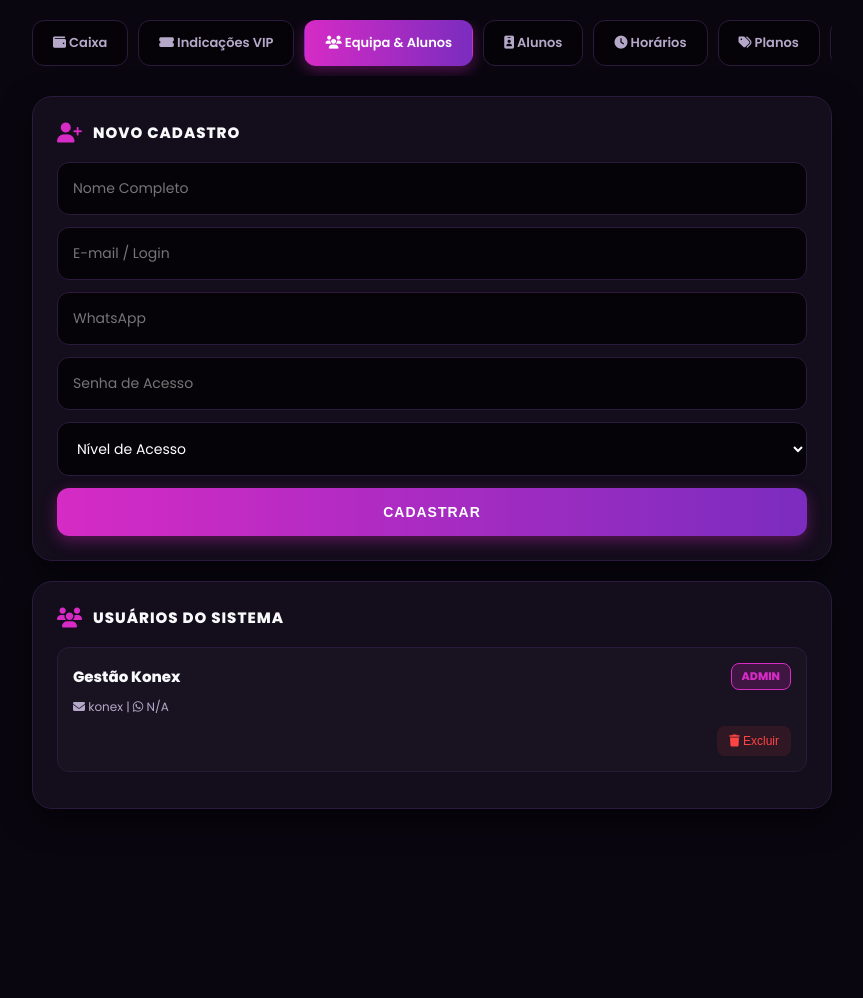
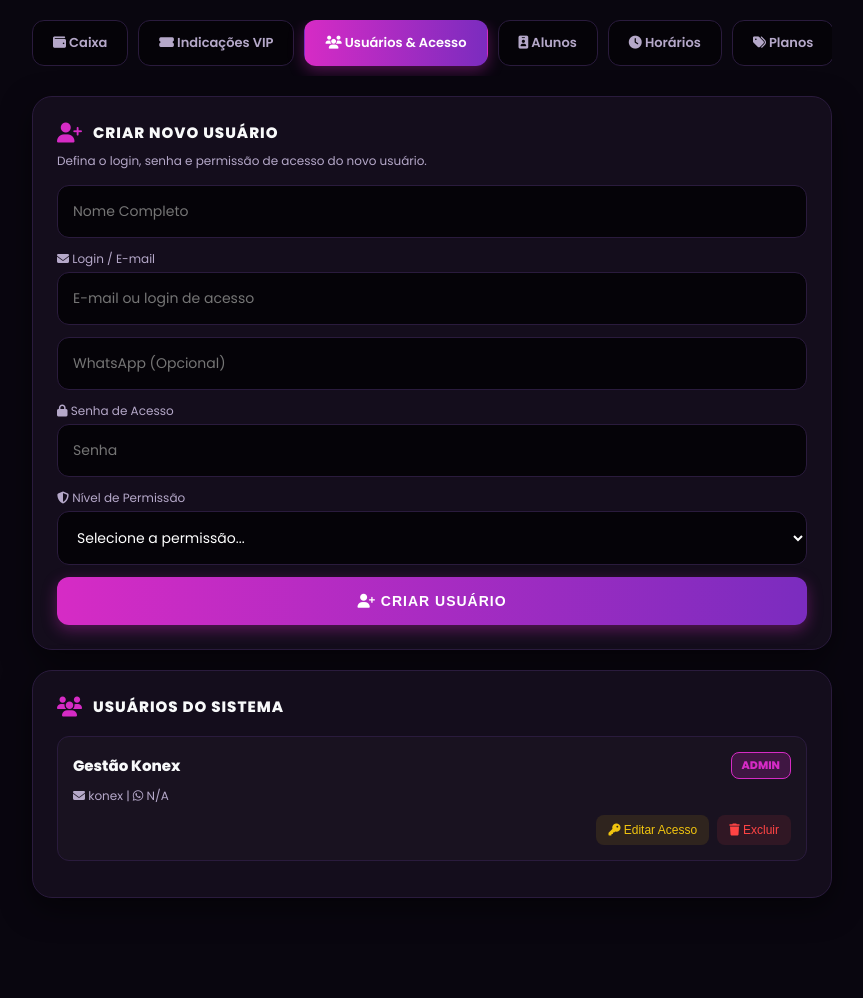
Before and after one commit to key2928/elite, a PHP site: page /admin.php in a window 1280 px wide, after a click that opens the changed part. Shown: the part 92-1090 px from the top of the page, without its empty margins (208-1071 px from the left). Before the commit the page ends 901 px from the top, so only its background shows below. Run offline with PHP 8.4, Linux system fonts and the light colour scheme; a user stored in the database is signed in; data comes from the database, SQL or seed files in the repository; tables that the repository leaves empty hold one stand-in row (values such as "Sample post").

Commit message:
Admin panel: add user login/password creation and permission selection/editing
Agent-Logs-Url: https://github.com/key2928/elite/sessions/32ca68de-5ecc-4f55-bb01-0c8aa155466b

Co-authored-by: key2928 <270645563+key2928@users.noreply.github.com>

```diff
--- a/admin.php
+++ b/admin.php
@@ -33,6 +33,32 @@ if ($_SERVER['REQUEST_METHOD'] === 'POST') {
     if ($acao === 'excluir_usuario') {
         $pdo->prepare("DELETE FROM usuarios WHERE id = ?")->execute([(int)($_POST['id'] ?? 0)]);
         $msg_sucesso = 'Usuário removido.';
+    }
+
+    // 2b. Editar Usuário (login, senha, permissão)
+    if ($acao === 'editar_usuario') {
+        $id_edit    = (int)($_POST['id'] ?? 0);
+        $email      = trim($_POST['email'] ?? '');
+        $tipo       = $_POST['tipo'] ?? 'aluno';
+        $nova_senha = $_POST['nova_senha'] ?? '';
+        $tipos_validos = ['admin', 'professor', 'treinador', 'instrutor', 'aluno'];
+        if ($id_edit && $email !== '' && filter_var($email, FILTER_VALIDATE_EMAIL) && in_array($tipo, $tipos_validos, true)) {
+            try {
+                if ($nova_senha !== '') {
+                    $senha_hash = password_hash($nova_senha, PASSWORD_DEFAULT);
+                    $pdo->prepare("UPDATE usuarios SET email=?, tipo=?, senha=? WHERE id=?")
+                        ->execute([$email, $tipo, $senha_hash, $id_edit]);
+                } else {
+                    $pdo->prepare("UPDATE usuarios SET email=?, tipo=? WHERE id=?")
+                        ->execute([$email, $tipo, $id_edit]);
+                }
+                $msg_sucesso = 'Usuário atualizado com sucesso!';
+            } catch (PDOException $e) {
+                $msg_erro = 'Erro: Este e-mail/login já está em uso por outro usuário.';
+            }
+        } else {
+            $msg_erro = 'Dados inválidos. Verifique o e-mail e o nível de permissão.';
+        }
     }
 
     // 3. Adicionar Plano
@@ -229,7 +255,7 @@ try {
     <div class="tabs-menu">
         <button class="tab-btn ativo" onclick="openTab('caixa',this)"><i class="fas fa-wallet"></i> Caixa</button>
         <button class="tab-btn" onclick="openTab('leads',this)"><i class="fas fa-ticket-alt"></i> Indicações VIP</button>
-        <button class="tab-btn" onclick="openTab('equipe',this)"><i class="fas fa-users"></i> Equipa &amp; Alunos</button>
+        <button class="tab-btn" onclick="openTab('equipe',this)"><i class="fas fa-users"></i> Usuários &amp; Acesso</button>
         <button class="tab-btn" onclick="openTab('alunos',this)"><i class="fas fa-id-badge"></i> Alunos</button>
         <button class="tab-btn" onclick="openTab('horarios',this)"><i class="fas fa-clock"></i> Horários</button>
         <button class="tab-btn" onclick="openTab('planos',this)"><i class="fas fa-tags"></i> Planos</button>
@@ -333,15 +359,19 @@ try {
     <!-- EQUIPE -->
     <div id="equipe" class="tab-content">
         <div class="card">
-            <h3 class="card-titulo"><i class="fas fa-user-plus"></i> Novo Cadastro</h3>
+            <h3 class="card-titulo"><i class="fas fa-user-plus"></i> Criar Novo Usuário</h3>
+            <p style="font-size:12px;color:var(--cinza);margin-top:-10px;margin-bottom:15px">Defina o login, senha e permissão de acesso do novo usuário.</p>
             <form method="POST" id="formAddUsuario">
                 <input type="hidden" name="acao" value="add_usuario">
                 <input type="text" name="nome" placeholder="Nome Completo" required>
-                <input type="email" name="email" placeholder="E-mail / Login" required>
-                <input type="text" name="telefone" placeholder="WhatsApp">
-                <input type="password" name="senha" placeholder="Senha de Acesso" required>
+                <label style="font-size:12px;color:var(--cinza);display:block;margin-bottom:4px"><i class="fas fa-envelope"></i> Login / E-mail</label>
+                <input type="email" name="email" placeholder="E-mail ou login de acesso" required>
+                <input type="text" name="telefone" placeholder="WhatsApp (Opcional)">
+                <label style="font-size:12px;color:var(--cinza);display:block;margin-bottom:4px"><i class="fas fa-lock"></i> Senha de Acesso</label>
+                <input type="password" name="senha" placeholder="Senha" required>
+                <label style="font-size:12px;color:var(--cinza);display:block;margin-bottom:4px"><i class="fas fa-shield-alt"></i> Nível de Permissão</label>
                 <select name="tipo" required id="tipoSelect" onchange="toggleTurmaField()">
-                    <option value="" disabled selected>Nível de Acesso</option>
+                    <option value="" disabled selected>Selecione a permissão...</option>
                     <option value="aluno">Aluno(a)</option>
                     <option value="professor">Professor(a)</option>
                     <option value="treinador">Treinador(a)</option>
@@ -356,7 +386,7 @@ try {
                         <?php endforeach; ?>
                     </select>
                 </div>
-                <button type="submit" class="btn-submit">Cadastrar</button>
+                <button type="submit" class="btn-submit"><i class="fas fa-user-plus"></i> Criar Usuário</button>
             </form>
         </div>
         <div class="card">
@@ -377,11 +407,34 @@ try {
                                 <?= nl2br(e($u['restricoes_medicas'])) ?>
                             </div>
                         <?php endif; ?>
-                        <div style="margin-top:10px;text-align:right">
+                        <div style="margin-top:10px;display:flex;gap:8px;justify-content:flex-end">
+                            <button type="button" class="btn-editar" onclick="toggleEditUsuario(<?= (int)$u['id'] ?>)"><i class="fas fa-key"></i> Editar Acesso</button>
                             <form method="POST" onsubmit="return confirm('Excluir este usuário?')">
                                 <input type="hidden" name="acao" value="excluir_usuario">
                                 <input type="hidden" name="id" value="<?= (int)$u['id'] ?>">
                                 <button type="submit" class="btn-excluir"><i class="fas fa-trash"></i> Excluir</button>
+                            </form>
+                        </div>
+                        <div id="editUsuario<?= (int)$u['id'] ?>" class="edit-inline" style="display:none">
+                            <form method="POST">
+                                <input type="hidden" name="acao" value="editar_usuario">
+                                <input type="hidden" name="id" value="<?= (int)$u['id'] ?>">
+                                <label style="font-size:12px;color:var(--cinza);display:block;margin-bottom:4px"><i class="fas fa-envelope"></i> Login / E-mail</label>
+                                <input type="email" name="email" value="<?= e($u['email']) ?>" placeholder="Login ou E-mail" required>
+                                <label style="font-size:12px;color:var(--cinza);display:block;margin-bottom:4px"><i class="fas fa-shield-alt"></i> Nível de Permissão</label>
+                                <select name="tipo" required>
+                                    <option value="aluno"      <?= $u['tipo'] === 'aluno'      ? 'selected' : '' ?>>Aluno(a)</option>
+                                    <option value="professor"  <?= $u['tipo'] === 'professor'  ? 'selected' : '' ?>>Professor(a)</option>
+                                    <option value="treinador"  <?= $u['tipo'] === 'treinador'  ? 'selected' : '' ?>>Treinador(a)</option>
+                                    <option value="instrutor"  <?= $u['tipo'] === 'instrutor'  ? 'selected' : '' ?>>Instrutor(a)</option>
+                                    <option value="admin"      <?= $u['tipo'] === 'admin'      ? 'selected' : '' ?>>Administrador(a)</option>
+                                </select>
+                                <label style="font-size:12px;color:var(--cinza);display:block;margin-bottom:4px"><i class="fas fa-lock"></i> Nova Senha <span style="color:#888">(deixe em branco para não alterar)</span></label>
+                                <input type="password" name="nova_senha" placeholder="Nova senha (opcional)">
+                                <div style="display:flex;gap:10px">
+                                    <button type="submit" class="btn-submit" style="background:#f1c40f;color:#000;box-shadow:none"><i class="fas fa-save"></i> Salvar</button>
+                                    <button type="button" onclick="toggleEditUsuario(<?= (int)$u['id'] ?>)" class="btn-submit" style="background:#333;box-shadow:none">Cancelar</button>
+                                </div>
                             </form>
                         </div>
                     </div>
@@ -576,6 +629,10 @@ function openTab(tabName, btn) {
     document.getElementById(tabName).classList.add('ativo');
     btn.classList.add('ativo');
 }
+function toggleEditUsuario(id) {
+    var el = document.getElementById('editUsuario' + id);
+    el.style.display = el.style.display === 'block' ? 'none' : 'block';
+}
 function toggleEditPlano(id) {
     var el = document.getElementById('editPlano' + id);
     el.style.display = el.style.display === 'block' ? 'none' : 'block';
```
